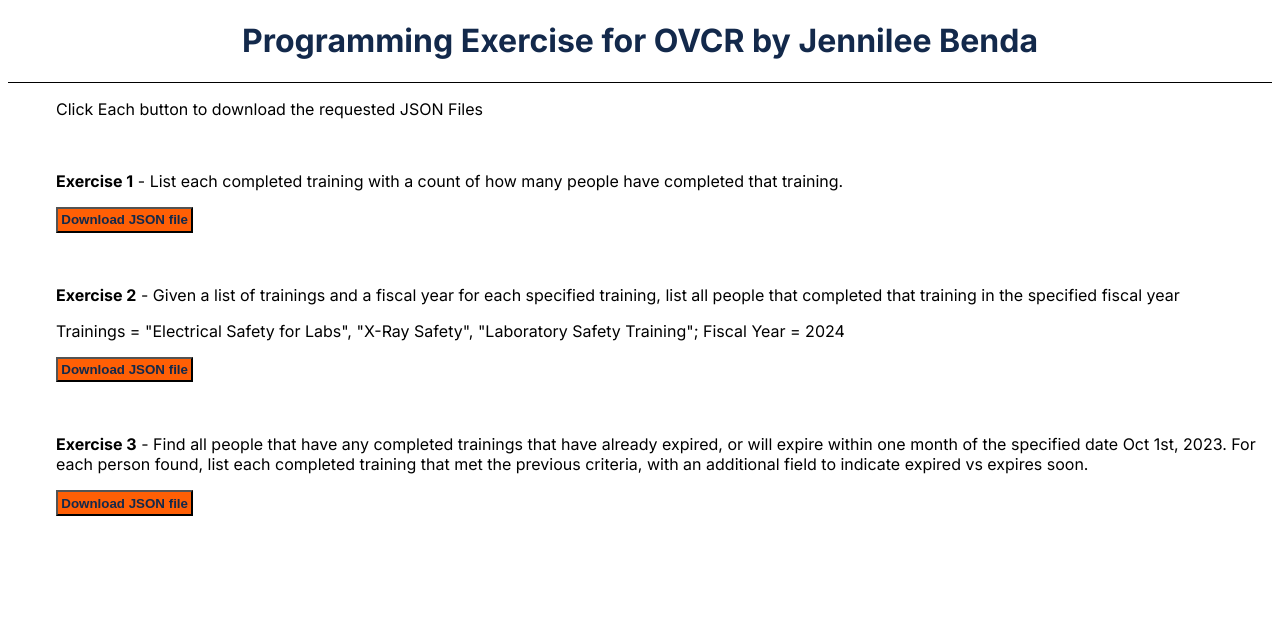
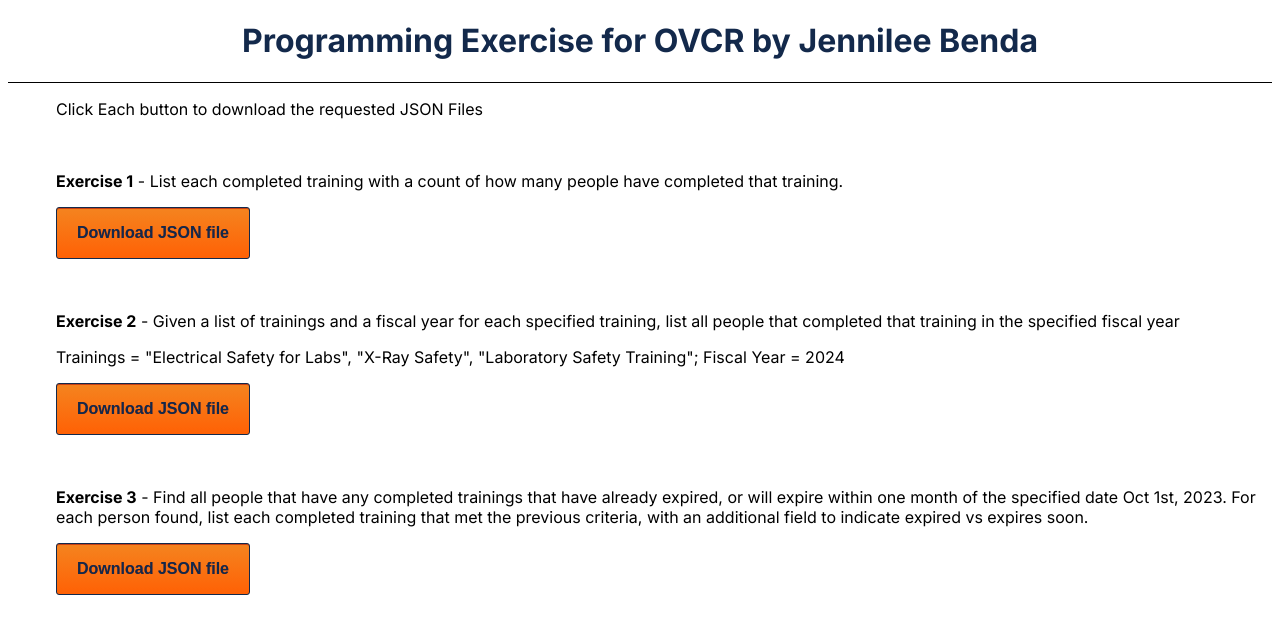
Before and after one commit to jennileerose/ovcr-programming-exercise, a Next.js app: page / in a window 1280 px wide. Shown: the top 634 px of the page. Built offline with nearby package versions, Linux system fonts and the light colour scheme.

Commit message:
changed up button CSS for more visual appeal

```diff
--- a/src/app/globals.css
+++ b/src/app/globals.css
@@ -8,11 +8,43 @@ body {
   margin-right: auto;
 }
 
-.button {
-  background-color: #FF5F05;
+/* .button {
+  background-color: #F5821E;
   font-weight: bold;
   color: #13294B;
   padding: 0.25em;
+  border: solid 1px #13294B
+} */
+
+.button {
+	box-shadow:inset 0px 1px 0px 0px #c84013;
+	background:linear-gradient(to bottom, #f5821e 5%, #ff6105 100%);
+	background-color:#f5821e;
+	border-radius:3px;
+	border:1px solid #13294b;
+	display:inline-block;
+	cursor:pointer;
+	color:#13294b;
+	font-family:Arial;
+	font-size: 1em;
+	font-weight:bold;
+	padding:1em 1.25em;
+	text-decoration:none;
+	text-shadow:0px 0px 0px #c84013;
+}
+.button:hover {
+	background:linear-gradient(to bottom, #13294b 5%, #1D58A7 100%);
+	background-color:#13294b;
+  color: #FFF
+}
+.button:focus {
+	background:linear-gradient(to bottom, #13294b 5%, #1D58A7 100%);
+	background-color:#13294b;
+  color: #FFF
+}
+.button:active {
+	position:relative;
+	top:1px;
 }
 
 h1 {
```
